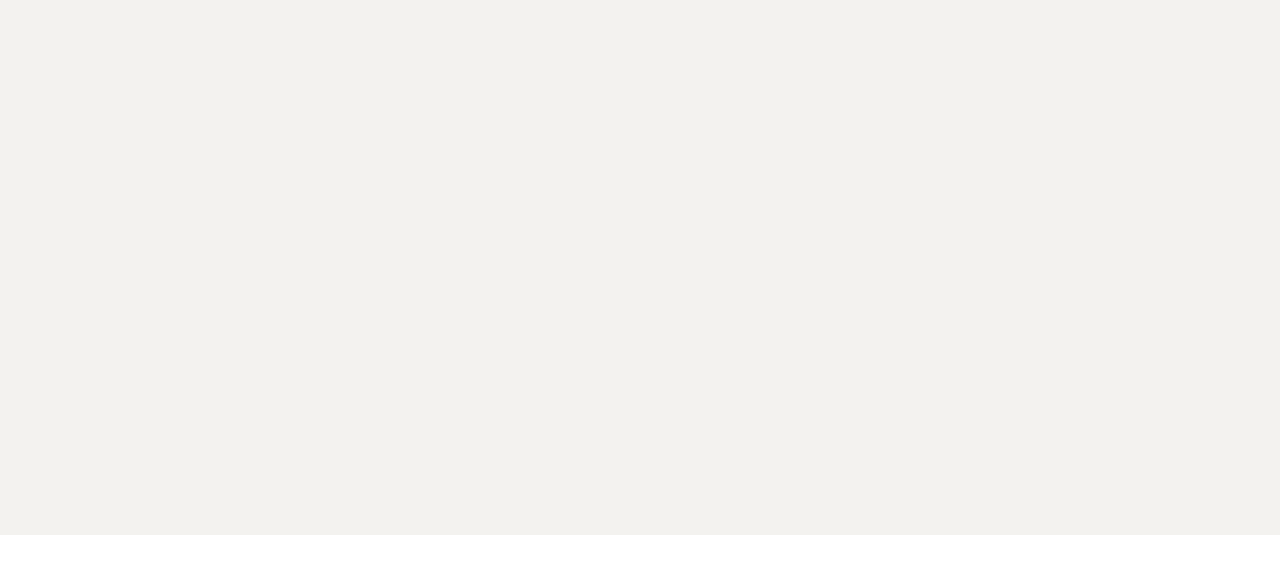
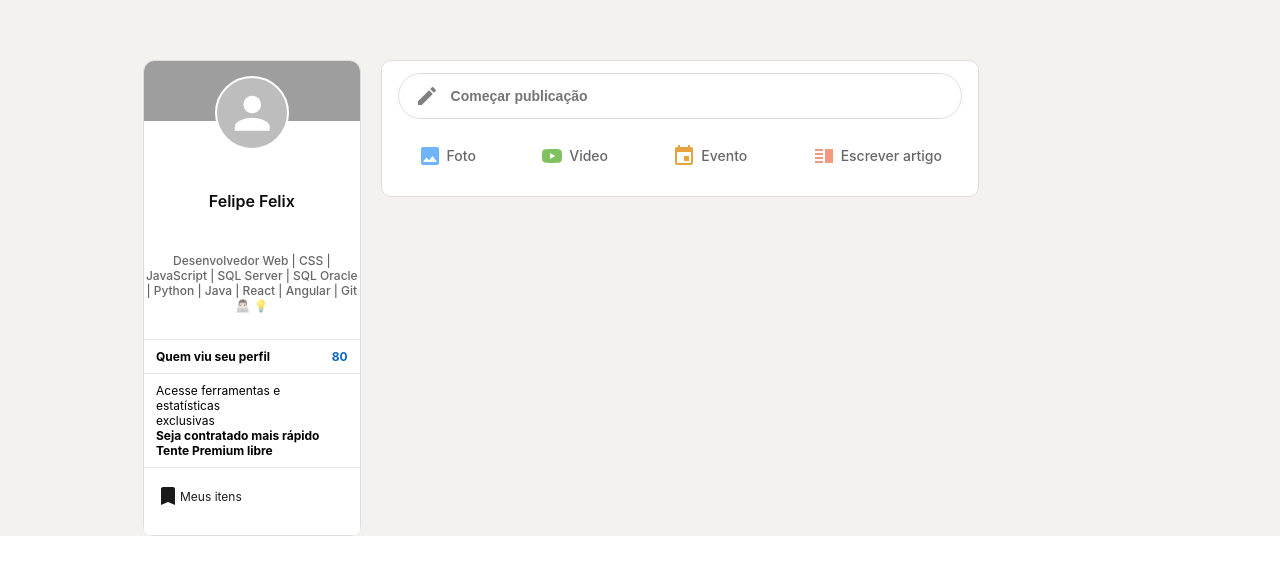
Before and after one commit to LuizFelpss/Project-LinkedIn, a React (Create React App) app in the folder project-linkedin/: page /Perfil in a window 1280 px wide. Shown: the part 2043-2618 px from the top of the page. Built offline with nearby package versions, Linux system fonts and the light colour scheme; grey boxes are pictures that could not be loaded.

Commit message:
add Feed

```diff
--- a/project-linkedin/src/App.css
+++ b/project-linkedin/src/App.css
@@ -1,4 +1,4 @@
-.App {
+/*.App {
   text-align: center;
 }
 
@@ -36,3 +36,4 @@
     transform: rotate(360deg);
   }
 }
+*/
--- a/project-linkedin/src/App.js
+++ b/project-linkedin/src/App.js
@@ -3,21 +3,22 @@ import {BrowserRouter as Router, Routes, Route, Link} from 'react-router-dom'
 import Navegador from './navRotas';
 import PerfilLink from './ProfilePaste/perfilLekdin';
 import Sidebar from './FeedPaste/sidebar';
+import Feed from './FeedPaste/Feed';
 
 function App() {
   return (
     <div className="App">
-      <div className="wrapper">
-    <Sidebar/>
-     </div>
-      <header>
       <Router>
       <Navegador/>
          <Routes>
            <Route path='/Perfil' element={<PerfilLink/>}/>
          </Routes>
        </Router>
-      </header>
+      <div className="wrapper">
+      <Sidebar/>
+
+      <Feed/>
+      </div>
     </div>
   );
 }
--- /dev/null
+++ b/project-linkedin/src/FeedPaste/Feed/InputIcon.js
@@ -0,0 +1,12 @@
+import React from 'react'
+
+const InputIcon = ({Icon, title, color}) => {
+  return (
+    <div className="inputIcon">
+        <Icon style={{color:color}}/>
+        <h3>{title}</h3>
+    </div>
+  )
+}
+
+export default InputIcon
--- /dev/null
+++ b/project-linkedin/src/FeedPaste/Feed/index.js
@@ -0,0 +1,54 @@
+import React, {useState} from 'react'
+import './styles.css'
+import CreateIcon from '@mui/icons-material/Create';
+import PhotoIcon from '@mui/icons-material/Photo';
+import YouTubeIcon from '@mui/icons-material/YouTube';
+import EventIcon from '@mui/icons-material/Event';
+import VerticalSplitIcon from '@mui/icons-material/VerticalSplit';
+import InputIcon from './InputIcon';
+
+const Feed = () => {
+    const [input, setInput] = useState('')
+
+     const sendPost = e => {
+         e.preventDefault()
+
+         setInput('')
+     }
+
+  return (
+    <div className="feed">
+        <div className="feed__containerInput">
+            <div className="feed__input">
+            <CreateIcon className="feed__input_icon"/>
+                <form>
+                    <input
+                    type="text"
+                    placeholder="Começar publicação"
+                    value={input}
+                    onChange={e => setInput(e.target.value)}
+                    />
+                    <button onClick={sendPost} type="submit">Enviar</button>
+                </form>
+            </div>
+            <div className="feed__inputIcon">
+        <InputIcon Icon={PhotoIcon}
+        title='Foto'
+        color= '#70b5f9'/>
+        <InputIcon Icon={YouTubeIcon}
+        title='Video'
+        color= '#7fc15e'/>
+        <InputIcon Icon={EventIcon}
+        title='Evento'
+        color= '#e7a33e'/>
+        <InputIcon Icon={VerticalSplitIcon}
+        title='Escrever artigo'
+        color= '#f5987e'/>
+        </div>
+        </div>
+
+    </div>
+  )
+}
+
+export default Feed
--- /dev/null
+++ b/project-linkedin/src/FeedPaste/Feed/styles.css
@@ -0,0 +1,65 @@
+.feed{
+    flex: .55;
+    margin: 0 20px;
+}
+.feed__containerInput{
+    display: flex;
+    flex-direction: column;
+    padding: 8px 16px;
+    border: 1px solid #ddd;
+    background: white;
+    border-radius: 10px;
+}
+.feed__input{
+    display:flex;
+    align-items: center;
+    border: 1px solid #ddd;
+    border-radius: 30px;
+    padding: 10px 16px;
+    margin: 4px 0;
+}
+.feed__input_icon{
+    fill: gray !important;
+    width: 24px !important;
+    height: 24px !important;
+}
+.feed__input > form {
+    width: 100%;
+    display: flex;
+}
+.feed__input > form > input{
+    margin-left: 10px;
+    border: none;
+    font-size: 14px;
+    outline: 0;
+    flex: 1;
+    color: rgba(0,0,0, .8);
+    font-weight: 600;
+}
+.feed__input > form > button {
+    opacity: 0;
+}
+.feed__inputIcon{
+    display: flex;
+    justify-content: space-between;
+    padding: 0 10px;
+}
+
+/* INPUTICONS*/
+.inputIcon{
+    display: flex;
+    align-items: center;
+    cursor: pointer;
+    padding: 10px 10px
+}
+.inputIcon > h3{
+    font-size: 14px;
+    color: rgba(0,0,0, .6);
+    margin-left: 5px;
+    font-weight: 500;
+
+}
+.inputIcon:hover{
+    background: rgba(0,0,0, 0.08);
+    border-radius: 10px;
+}
--- a/project-linkedin/src/FeedPaste/sidebar/index.js
+++ b/project-linkedin/src/FeedPaste/sidebar/index.js
@@ -2,6 +2,9 @@ import React from 'react'
 import './styles.css'
 import { Avatar} from "@mui/material"
 import TurnedInIcon from '@mui/icons-material/TurnedIn';
+import {BrowserRouter as Router, Routes, Route, Link} from 'react-router-dom'
+
+
 
 const Sidebar = () => {
   return (
@@ -11,7 +14,8 @@ const Sidebar = () => {
 
       <Avatar className="sidebar__avatar"/>
 
-      <h3>Felipe Felix</h3>
+      <h3>Felipe Felix
+      </h3>
       <h4>Desenvolvedor Web | CSS | JavaScript | SQL Server | SQL Oracle | Python | Java | React | Angular | Git👨🏻‍💻 💡</h4>
       <div className="sidebar__contents">
         <div className="sidebar__cont">
@@ -21,7 +25,7 @@ const Sidebar = () => {
         </div>
         <div className="sidebar__cont">
         <p>
-           <a href="#">
+           <a href="">
                Acesse ferramentas e estatísticas<br/>
                exclusivas <br/>
                {""}
--- a/project-linkedin/src/FeedPaste/sidebar/styles.css
+++ b/project-linkedin/src/FeedPaste/sidebar/styles.css
@@ -8,6 +8,8 @@
     width: 1128px;
     margin: 30px;
     display: flex;
+    padding-left: 10%;
+    margin: 15px
 }
 .sidebar{
     position: sticky;
--- a/project-linkedin/src/navRotas.js
+++ b/project-linkedin/src/navRotas.js
@@ -1,4 +1,5 @@
 import {BrowserRouter as Router, Routes, Route, Link} from 'react-router-dom'
+import Sidebar from './FeedPaste/sidebar';
 function  Navegador() {
 
     return (
```
Also changed, not shown: project-linkedin/src/FeedPaste/Widgets/index.js (added), project-linkedin/src/FeedPaste/Widgets/styles.css (added).
